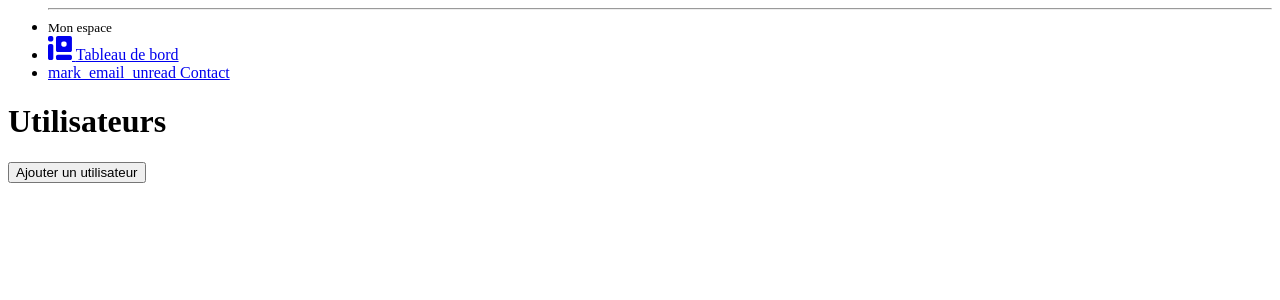
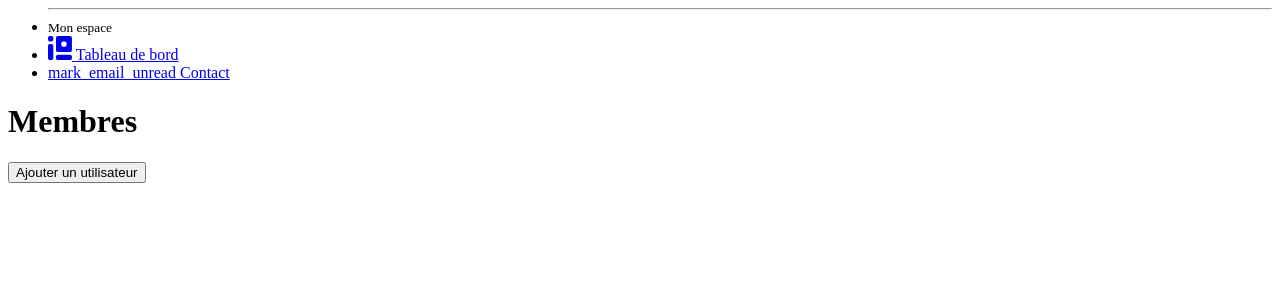
Before and after one commit to Biozh/hpln, a Symfony app: template templates/user/index.html.twig in a window 1280 px wide. Shown: the part 237-537 px from the top of the page. Run offline with Twig, Linux system fonts and the light colour scheme; the template is opened without the code that fills it, so the values that code supplies are empty; some libraries are stand-ins or nearby versions.

Commit message:
fix titles

```diff
--- a/templates/cms/contact/index.html.twig
+++ b/templates/cms/contact/index.html.twig
@@ -1,6 +1,6 @@
 {% extends 'base.html.twig' %}
 
-{% set page_name = "L'association" %}
+{% set page_name = "Contact" %}
 {% set menu = "cms_contact" %}
 
 {# Configurations DataTable #}
--- a/templates/user/index.html.twig
+++ b/templates/user/index.html.twig
@@ -1,6 +1,6 @@
 {% extends 'base.html.twig' %}
 
-{% set page_name = "Utilisateurs" %}
+{% set page_name = "Membres" %}
 {% set menu = "user" %}
 
 {# Configurations DataTable #}
```
